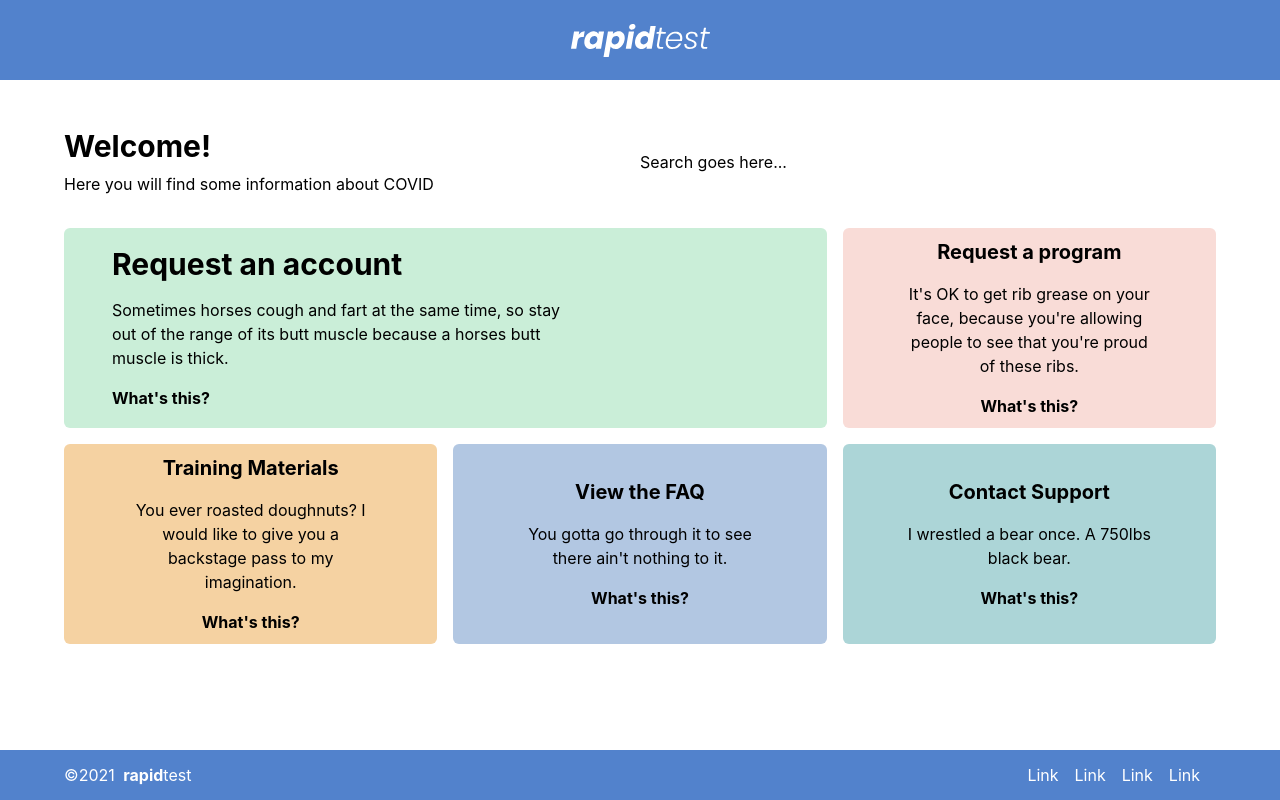
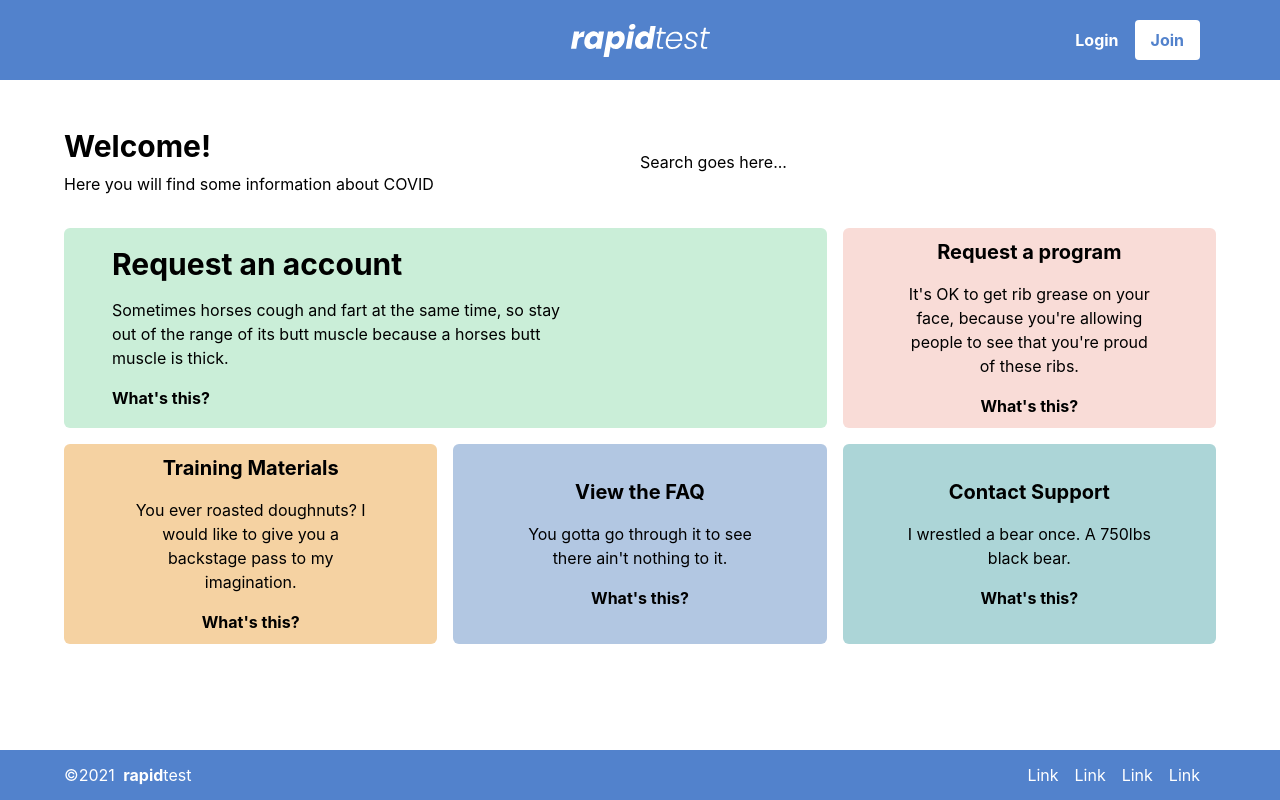
Before and after one commit to datarobot/datarobot-rapidtest-support, a React (Create React App) app: page / in a window 1280 px wide. Built offline with nearby package versions, Linux system fonts and the light colour scheme.

Commit message:
header buttons

```diff
--- a/src/components/Header/Header.css
+++ b/src/components/Header/Header.css
@@ -7,3 +7,7 @@
 .logo {
   max-width: 200px;
 }
+
+.links {
+  right: 5vw;
+}
--- a/src/components/Header/index.js
+++ b/src/components/Header/index.js
@@ -7,6 +7,18 @@ import './Header.css';
 const Header = () => (
   <div className="header bg-blue flex justify-center items-center">
     <img src={logo} className="logo" alt="logo" />
+
+    <section className="links absolute">
+      <button className="text-white font-bold" type="button">
+        Login
+      </button>
+      <button
+        className="text-blue font-bold bg-white px-4 py-2 rounded"
+        type="button"
+      >
+        Join
+      </button>
+    </section>
   </div>
 );
 
--- a/src/views/Home/index.js
+++ b/src/views/Home/index.js
@@ -4,12 +4,14 @@ import './Home.css';
 
 const Home = () => (
   <div>
-    <div className="grid grid-cols-2">
+    <div className="grid grid-cols-2 auto-rows-min">
       <section>
         <h1 className="text-3xl pt-12 pb-2 font-bold">Welcome!</h1>
         <p>Here you will find some information about COVID</p>
       </section>
-      <section className="flex items-center pt-12">Search goes here...</section>
+      <section className="flex items-center pt-12 col-auto">
+        Search goes here...
+      </section>
     </div>
 
     <div className="cards pt-8 grid grid-cols-3 grid-rows-2 gap-4">
```
